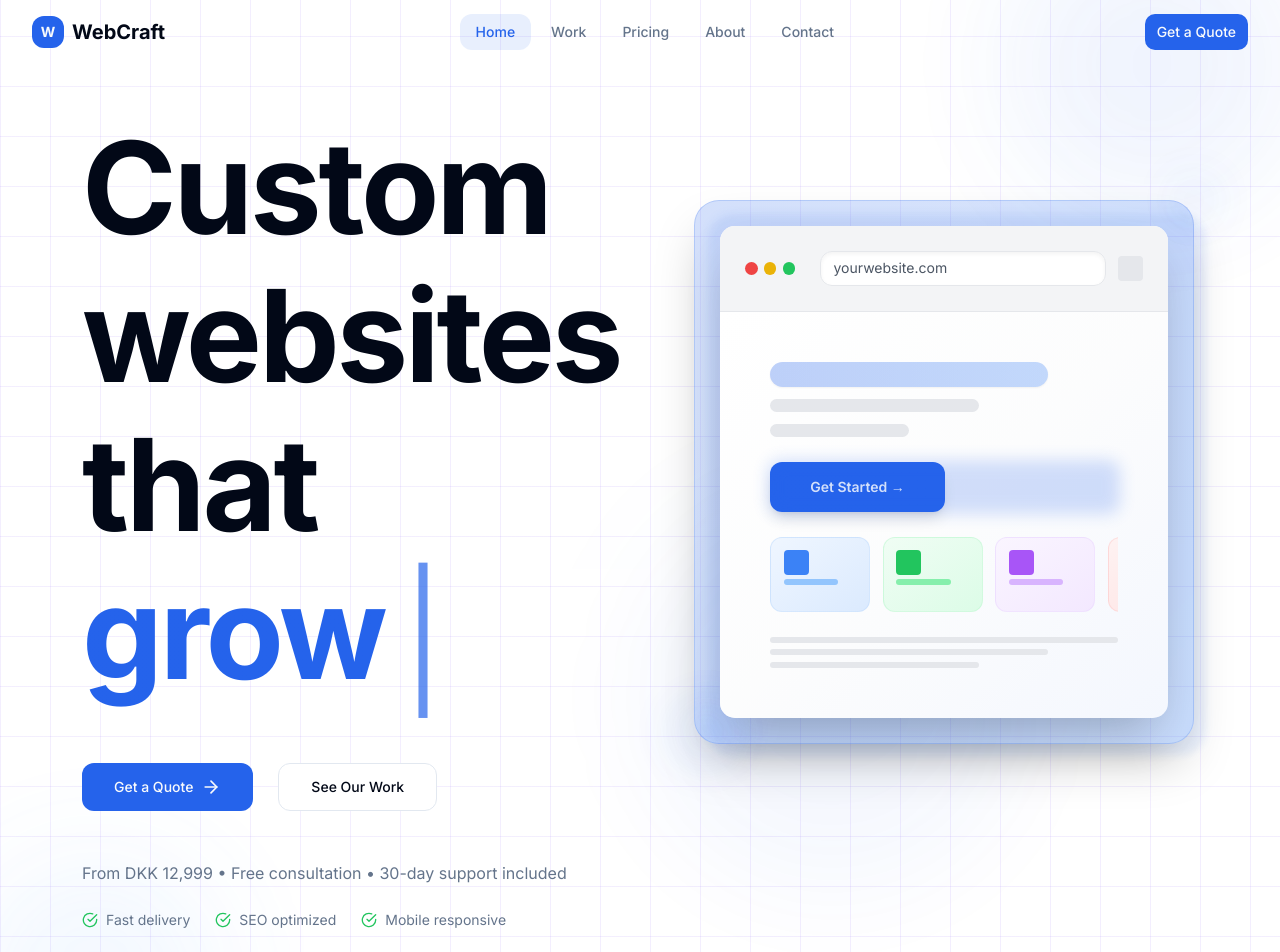
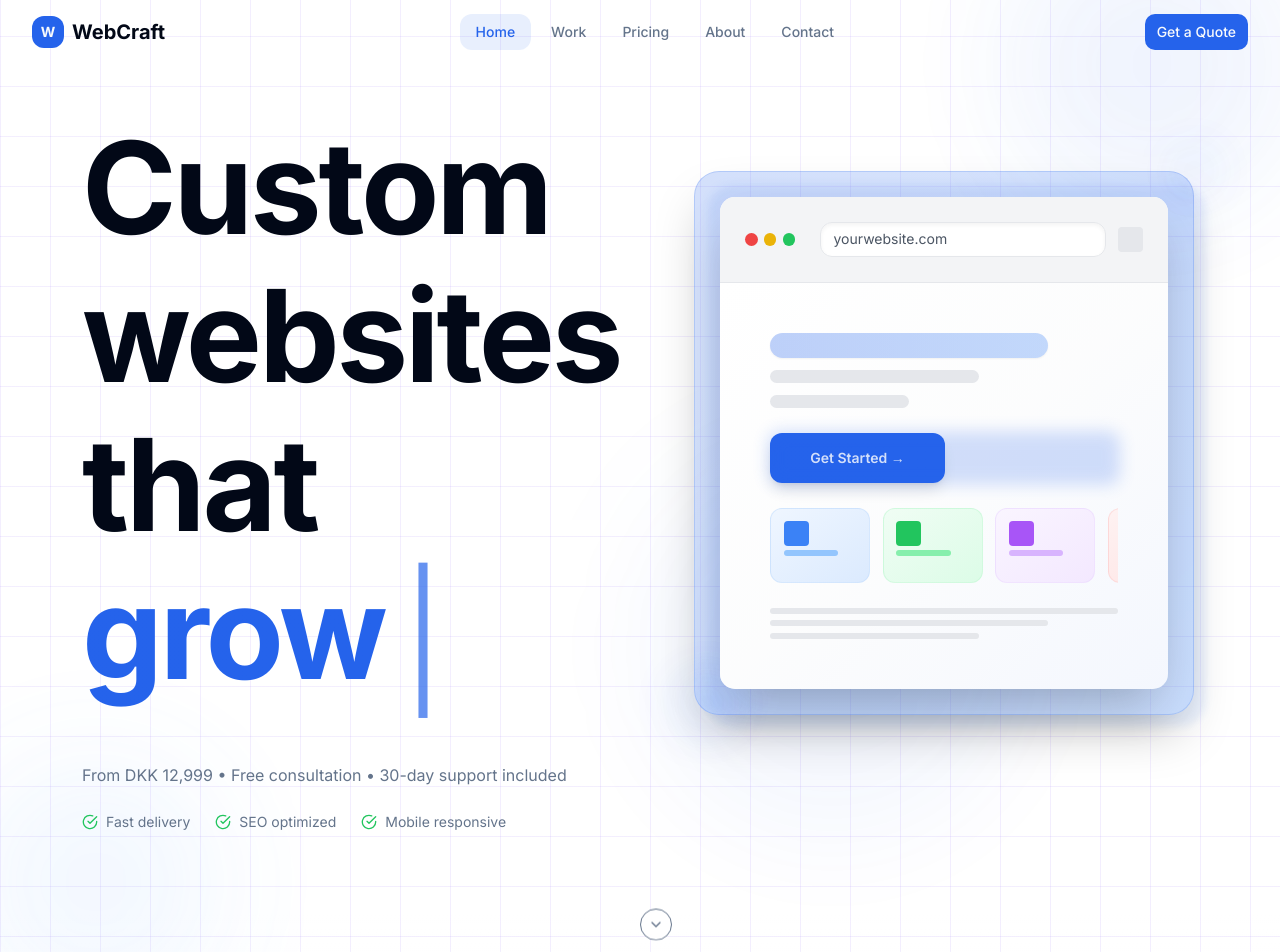
Before and after one commit to henrikbm20/portfolio-website, a React (Vite) app: page / in a window 1280 px wide. Shown: the top 952 px of the page. Built offline with nearby package versions, Linux system fonts and the light colour scheme.

Commit message:
scroll indicator

```diff
--- a/src/pages/Home.tsx
+++ b/src/pages/Home.tsx
@@ -1,5 +1,5 @@
 import { Link } from 'react-router-dom'
-import { ArrowRight, CheckCircle, Star, TrendingUp, ChevronLeft, ChevronRight } from 'lucide-react'
+import { ArrowRight, CheckCircle, Star, TrendingUp, ChevronLeft, ChevronRight, ChevronDown } from 'lucide-react'
 import { Hero, Section } from '@/components/ui/layout'
 import { Button } from '@/components/ui/button'
 import { Card, CardContent, CardDescription, CardHeader, CardTitle } from '@/components/ui/card'
@@ -342,6 +342,18 @@ function InteractiveBrowserMockup() {
 }
 
 export function Home() {
+  const [showScrollIndicator, setShowScrollIndicator] = useState(true);
+
+  useEffect(() => {
+    const handleScroll = () => {
+      // Show arrow only when near the top (within first 100px)
+      setShowScrollIndicator(window.scrollY < 100);
+    };
+
+    window.addEventListener('scroll', handleScroll);
+    return () => window.removeEventListener('scroll', handleScroll);
+  }, []);
+
   return (
     <>
       {/* Hero Section */}
@@ -368,17 +380,6 @@ export function Home() {
                   </div>
                 </div>
               </h1>
-              <div className="flex flex-col sm:flex-row justify-center lg:justify-start animate-fade-in delay-300" style={{ gap: '25px' }}>
-                <Button size="xl" asChild className="bg-primary text-primary-foreground hover:bg-primary/90 text-lg px-8 py-4">
-                  <Link to="/quote" className="group inline-flex items-center">
-                    Get a Quote
-                    <ArrowRight className="w-5 h-5 ml-2 group-hover:translate-x-1 transition-transform" />
-                  </Link>
-                </Button>
-                <Button variant="outline" size="xl" asChild className="text-lg px-8 py-4">
-                  <Link to="/work">See Our Work</Link>
-                </Button>
-              </div>
               <div className="animate-fade-in delay-400" style={{ gap: '25px', display: 'flex', flexDirection: 'column' }}>
                 <p className="text-sm sm:text-base text-muted-foreground">
                   From DKK 12,999 • Free consultation • 30-day support included
@@ -401,15 +402,39 @@ export function Home() {
             </div>
 
             {/* Right side - Hero image/graphic aligned to grid */}
-            <div className="relative order-1 lg:order-2 animate-fade-in delay-500 flex items-center justify-center mb-8 lg:mb-0" style={{marginTop: '-100px'}}>
+            <div className="relative order-1 lg:order-2 animate-fade-in delay-500 flex items-center justify-center mb-8 lg:mb-0" style={{marginTop: '-60px'}}>
               <InteractiveBrowserMockup />
+            </div>
+          </div>
+        </div>
+
+        {/* Scroll indicator arrow */}
+        <div
+          className={`absolute bottom-8 left-1/2 transform -translate-x-1/2 animate-gentle-bounce z-50 transition-opacity duration-500 ease-in-out ${
+            showScrollIndicator ? 'opacity-100' : 'opacity-0 pointer-events-none'
+          }`}
+        >
+          <div
+            className="flex flex-col items-center cursor-pointer group relative z-50"
+            onClick={() => {
+              const benefitsSection = document.querySelector('#benefits-section');
+              if (benefitsSection) {
+                benefitsSection.scrollIntoView({ behavior: 'smooth', block: 'start' });
+              } else {
+                window.scrollTo({top: window.innerHeight, behavior: 'smooth'});
+              }
+            }}
+            style={{ pointerEvents: 'auto' }}
+          >
+            <div className="w-8 h-8 border border-muted-foreground rounded-full flex items-center justify-center group-hover:border-foreground group-hover:bg-foreground/10 transition-all bg-background/80 backdrop-blur-sm">
+              <ChevronDown className="w-4 h-4 text-muted-foreground group-hover:text-foreground transition-colors" />
             </div>
           </div>
         </div>
       </Hero>
 
       {/* Benefits Section */}
-      <Section className="relative -mt-16 pt-24">{/* Smooth overlap transition */}
+      <Section id="benefits-section" className="relative -mt-16 pt-24">{/* Smooth overlap transition */}
         <div className="absolute inset-0 bg-gradient-to-b from-transparent via-background/50 to-background"></div>
         <div className="relative z-10">
         <div className="text-center mb-16">
--- a/src/styles/globals.css
+++ b/src/styles/globals.css
@@ -182,3 +182,20 @@
   background-size: 50px 50px;
   background-position: 0 0, 0 0;
 }
+
+/* Custom scroll indicator animation */
+@keyframes gentleBounce {
+  0%, 20%, 50%, 80%, 100% {
+    transform: translateY(0);
+  }
+  40% {
+    transform: translateY(-8px);
+  }
+  60% {
+    transform: translateY(-4px);
+  }
+}
+
+.animate-gentle-bounce {
+  animation: gentleBounce 2s infinite;
+}
```
